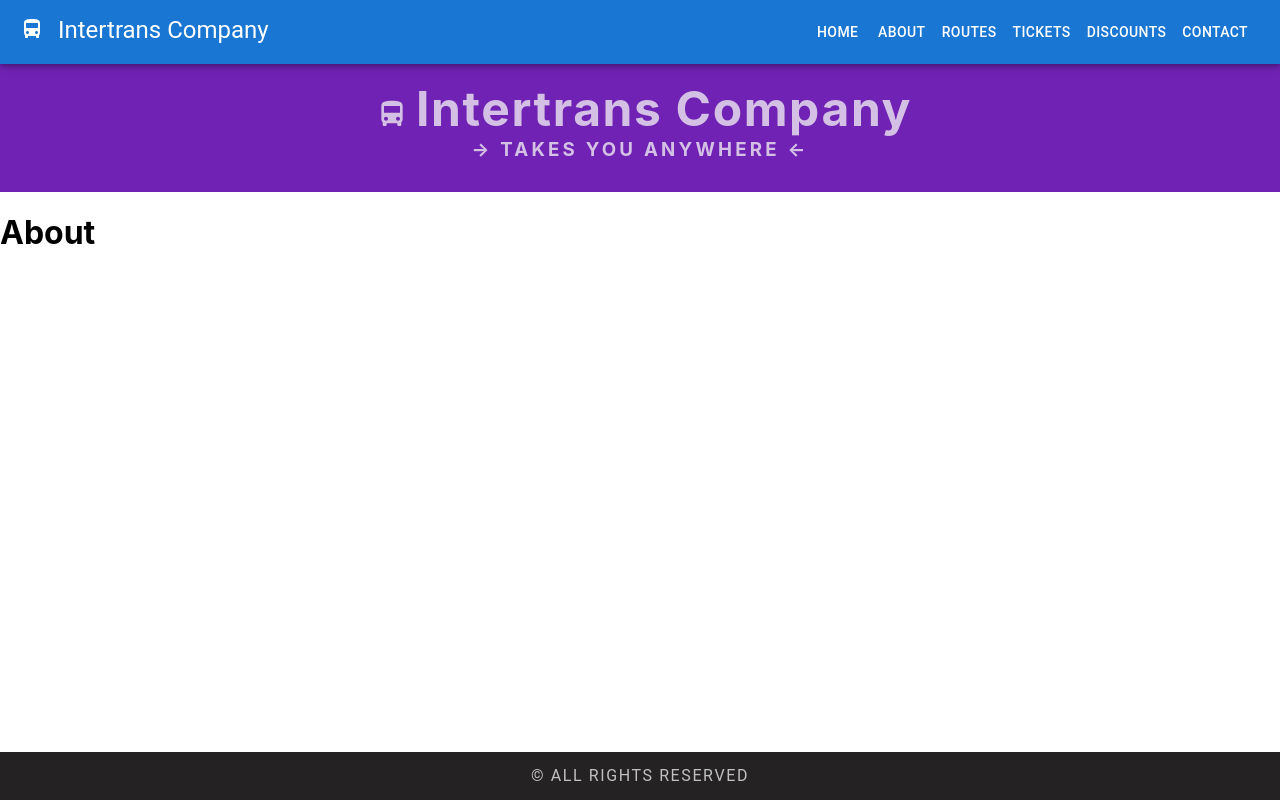
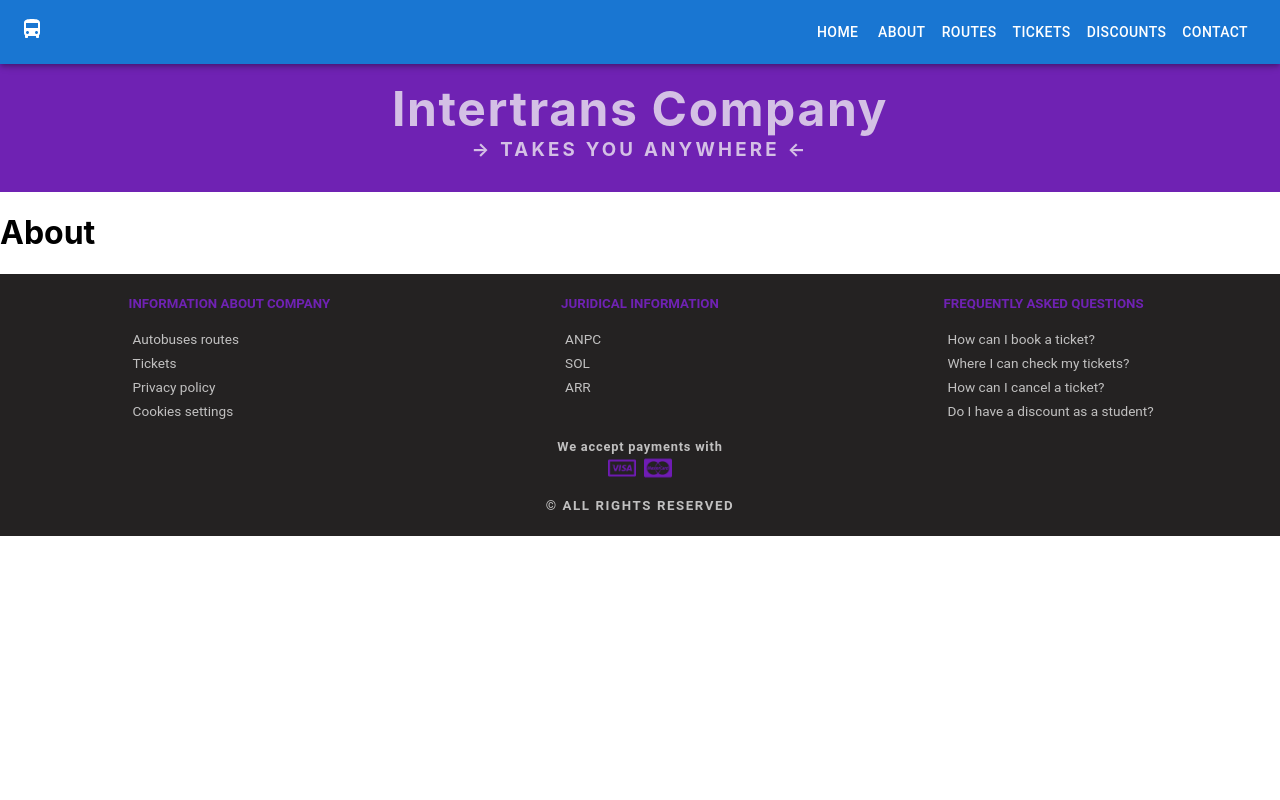
Before and after one commit to carla-vartolomei/transport-app, a Next.js app: page /about in a window 1280 px wide. Built offline with nearby package versions, Linux system fonts and the light colour scheme.

Commit message:
edit footer

```diff
--- a/components/banner/Banner.js
+++ b/components/banner/Banner.js
@@ -1,14 +1,10 @@
 import React from "react"
 import styles from "./Banner.module.scss"
-import DirectionsBusIcon from "@mui/icons-material/DirectionsBus"
 
 function Banner() {
   return (
     <div className={styles.banner}>
-      <div className={styles.bannerTitleSection}>
-        <DirectionsBusIcon className={styles.bannerTitleIcon} />
-        <h1 className={styles.bannerTitle}>Intertrans Company</h1>
-      </div>
+      <h1 className={styles.bannerTitle}>Intertrans Company</h1>
       <h3 className={styles.bannerSubTitle}>→ takes you anywhere ←</h3>
     </div>
   )
--- a/components/banner/Banner.module.scss
+++ b/components/banner/Banner.module.scss
@@ -10,20 +10,11 @@
   align-items: center;
   justify-content: center;
   color: $smoke-color;
-  .bannerTitleSection {
-    display: flex;
-    flex-direction: row;
-    align-items: center;
-    .bannerTitleIcon {
-      align-self: flex-end;
-      margin: 0.5rem;
-      font-size: 2rem;
-    }
-    .bannerTitle {
-      margin: 0;
-      font-size: 3rem;
-      letter-spacing: 0.1rem;
-    }
+
+  .bannerTitle {
+    margin: 0;
+    font-size: 3rem;
+    letter-spacing: 0.1rem;
   }
 
   .bannerSubTitle {
--- a/components/footer/Footer.js
+++ b/components/footer/Footer.js
@@ -1,10 +1,90 @@
+import { Container, Grid } from "@material-ui/core"
+import Image from "next/image"
+import Link from "next/link"
 import React from "react"
 import styles from "./Footer.module.scss"
+import visa from "../../assets/visa.png"
+import mastercard from "../../assets/mastercard.png"
 
 function Footer() {
   return (
     <footer className={styles.footerRoot}>
-      <p className={styles.footerText}>&copy; All rights reserved</p>
+      <section className={styles.footerLinksSection}>
+        <Container className={styles.footerContainer}>
+          <div>
+            <h5 className={styles.footerLinksTitle}>Information about company</h5>
+            <ul className={styles.footerLinksList}>
+              <li className={styles.footerLinksListItem}>
+                <Link href="/routes">
+                  <a>Autobuses routes</a>
+                </Link>
+              </li>
+              <li className={styles.footerLinksListItem}>
+                <Link href="/tickets">
+                  <a>Tickets</a>
+                </Link>
+              </li>
+              <li className={styles.footerLinksListItem}>
+                <Link href="/">
+                  <a>Privacy policy</a>
+                </Link>
+              </li>
+              <li className={styles.footerLinksListItem}>
+                <Link href="/">
+                  <a>Cookies settings</a>
+                </Link>
+              </li>
+            </ul>
+          </div>
+          <div>
+            <h5 className={styles.footerLinksTitle}>Juridical information</h5>
+            <ul className={styles.footerLinksList}>
+              <li className={styles.footerLinksListItem}>
+                <a href="https://anpc.ro/">ANPC</a>
+              </li>
+              <li className={styles.footerLinksListItem}>
+                <a href="https://ec.europa.eu/consumers/odr/main/index.cfm?event=main.home.chooseLanguage">
+                  SOL
+                </a>
+              </li>
+              <li className={styles.footerLinksListItem}>
+                <a href="https://www.arr.ro/">ARR</a>
+              </li>
+            </ul>
+          </div>
+          <div>
+            <h5 className={styles.footerLinksTitle}>Frequently Asked Questions</h5>
+            <ul className={styles.footerLinksList}>
+              <li className={styles.footerLinksListItem}>
+                <Link href="/">
+                  <a>How can I book a ticket?</a>
+                </Link>
+              </li>
+              <li className={styles.footerLinksListItem}>
+                <Link href="/">
+                  <a>Where I can check my tickets?</a>
+                </Link>
+              </li>
+              <li className={styles.footerLinksListItem}>
+                <Link href="/">
+                  <a>How can I cancel a ticket?</a>
+                </Link>
+              </li>
+              <li className={styles.footerLinksListItem}>
+                <Link href="/">
+                  <a>Do I have a discount as a student?</a>
+                </Link>
+              </li>
+            </ul>
+          </div>
+        </Container>
+      </section>
+      <h6 className={styles.paymentsText}>We accept payments with</h6>
+      <section className={styles.paymentsIcons}>
+        <Image src={visa} alt="visa-icon" />
+        <Image src={mastercard} alt="mastercard-icon" />
+      </section>
+      <h5 className={styles.footerText}>&copy; All rights reserved</h5>
     </footer>
   )
 }
--- a/components/footer/Footer.module.scss
+++ b/components/footer/Footer.module.scss
@@ -2,15 +2,57 @@
 
 .footerRoot {
   width: 100%;
-  position: fixed;
+  position: relative;
   bottom: 0;
   background-color: $dark-color;
   display: flex;
+  flex-direction: column;
   align-items: center;
   justify-content: center;
+  color: $smoke-color;
+  font-family: "Roboto", "Helvetica", "Arial", sans-serif;
+  .footerLinksSection {
+    width: 100%;
+    height: 100%;
+    .footerContainer {
+      display: grid;
+      grid-template-columns: 1fr 1fr 1fr;
+      justify-items: center;
+      .footerLinksTitle {
+        color: $purple-color;
+        text-transform: uppercase;
+        margin-bottom: 0;
+      }
+      .footerLinksList {
+        list-style-type: none;
+        padding-left: 0;
+        .footerLinksListItem {
+          font-size: 0.85rem;
+          padding: 0.25rem;
+          & a:hover {
+            color: $purple-color;
+          }
+        }
+      }
+    }
+  }
+  .paymentsText {
+    margin-top: 0;
+    margin-bottom: 0;
+    font-size: 0.8rem;
+    letter-spacing: 0.05rem;
+  }
+
+  .paymentsIcons {
+    display: flex;
+    flex-direction: row;
+    gap: 0.5rem;
+    width: 5%;
+    margin-bottom: 0.5rem;
+  }
+
   .footerText {
-    color: $smoke-color;
-    font-family: "Roboto", "Helvetica", "Arial", sans-serif;
+    margin-top: 0.5rem;
     line-height: 1rem;
     letter-spacing: 0.1rem;
     text-transform: uppercase;
--- a/components/header/Navbar.js
+++ b/components/header/Navbar.js
@@ -12,18 +12,13 @@ export default function Navbar() {
     <>
       <AppBar layout="responsive" position="fixed" className={styles.navbarRoot}>
         <Toolbar className={styles.navbarToolBar}>
-          <Typography variant="h5" component="div">
-            <IconButton edge="start" color="inherit" aria-label="menu">
-              <Link href="/">
-                <a>
-                  <DirectionsBusIcon />
-                </a>
-              </Link>
-            </IconButton>
+          <IconButton edge="start" color="inherit" aria-label="menu">
             <Link href="/">
-              <a> Intertrans Company</a>
+              <a>
+                <DirectionsBusIcon />
+              </a>
             </Link>
-          </Typography>
+          </IconButton>
           <Box className={styles.navbarOptions}>
             {pages.map((item, index) => {
               let path = ""
```
Also changed, not shown: assets/mastercard.png (added), assets/visa.png (added).
